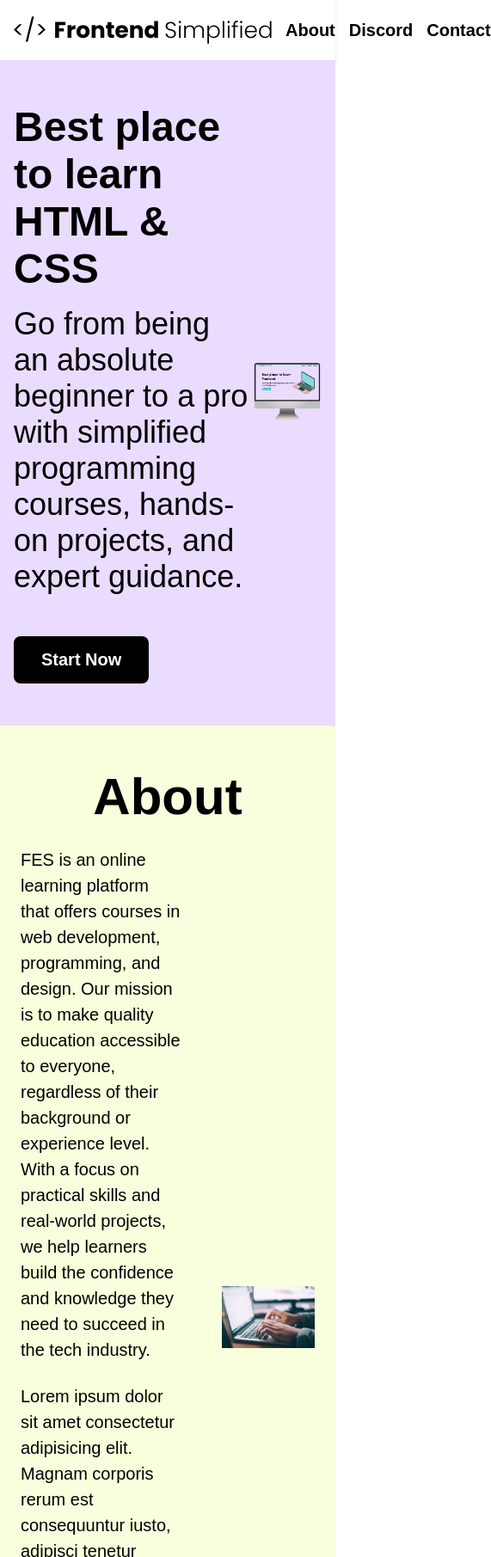
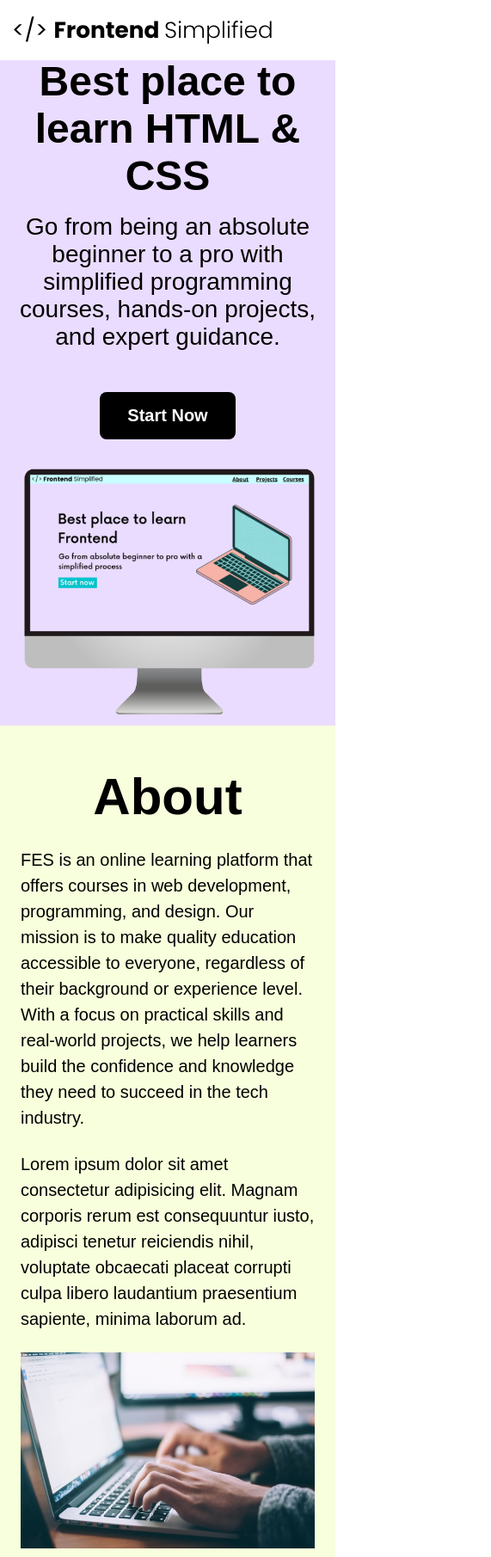
Before and after one commit to Emblumm/First-Project, a plain HTML site: page index.html in a window 390 px wide. Shown: the top 1811 px of the page at 86% size, 571 px wide, since content can reach past the window. Drawn offline with Linux system fonts and the light colour scheme; a web font is replaced by a local one.

Commit message:
3/3 Responsiveness Completed

```diff
--- a/index.html
+++ b/index.html
@@ -6,6 +6,9 @@
     <title>Document</title>
     <link rel="stylesheet" href="style.css">
 </head>
+
+
+
 <body>
     <section>
         <nav>
@@ -19,10 +22,10 @@
         </nav>
         <header>
             <div class="row">
-            <div>
+            <div class="home__description">
                 <h1>Best place to learn HTML & CSS</h1>
                 <p class="subheader">Go from being an absolute beginner to a pro with simplified programming courses, hands-on projects, and expert guidance.</p>
-                <button>Start Now</button>
+                <button class="home__description--button">Start Now</button>
             </div>
             <figure><img src="./HTML Practise Assets/HTML Practise Assets/laptop.png" alt="Home Page Image"></figure>
             </div>
--- a/style.css
+++ b/style.css
@@ -151,6 +151,7 @@ form {
     max-width: 600px;
     flex-direction: column;
     margin: 0 auto;
+    padding: 0 24px;
 }
 
 input, textarea {
@@ -182,3 +183,58 @@ footer {
 .footer__link {
     padding: 0 16px;
 }
+
+@media (max-width: 768px) {
+    .row {
+        flex-direction: column;
+    }
+    .home__description {
+        margin-bottom: 24px;
+        display: flex;
+        flex-direction: column;
+        align-items: center;
+    }
+    .home__description--button {
+        align-self: center;
+        max-width: 240px;
+    }
+    h1 {
+        text-align: center;
+        font-size: 48px;
+    }
+    .subheader {
+        text-align: center;
+        font-size: 28px;
+    }
+    ul {
+        display: none;
+    }
+    .section__description {
+        flex-direction: column;
+    }
+    .section__description--wrapper {
+        width: 100%;
+    }
+    .about__img--wrapper {
+        width: 100%;
+        margin-bottom: 24px;
+    }
+
+    #discord .section__description {
+        flex-direction: column-reverse;
+    }
+
+    footer {
+        padding: 48px 24px;
+    }
+    footer__logo {
+        max-width: 400px;
+    }
+    .footer__link {
+        padding: 0 4px;
+        font-size: 18px;
+    }
+    .footer__links {
+        margin-bottom: 24px;
+    }
+}
```
